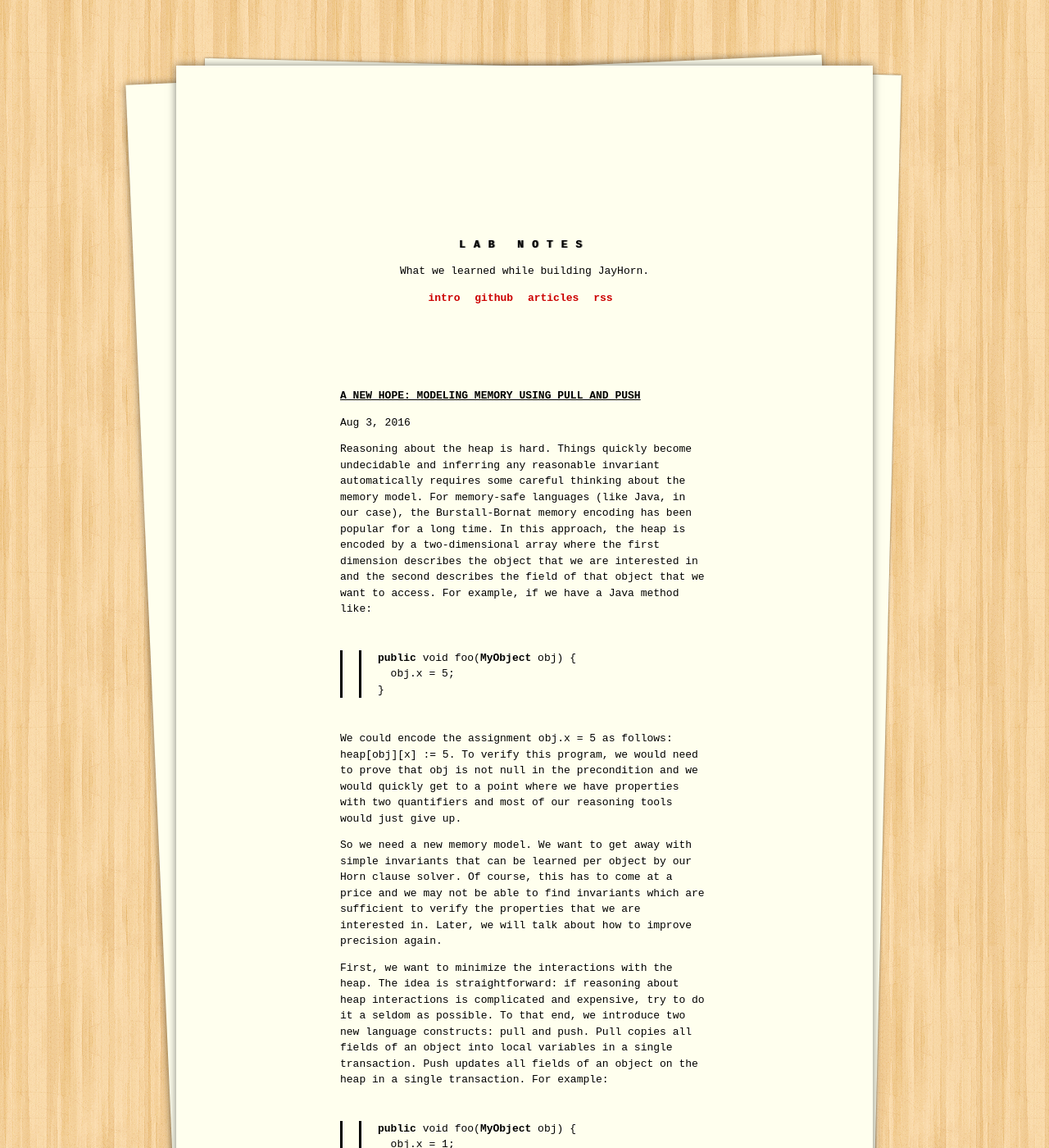
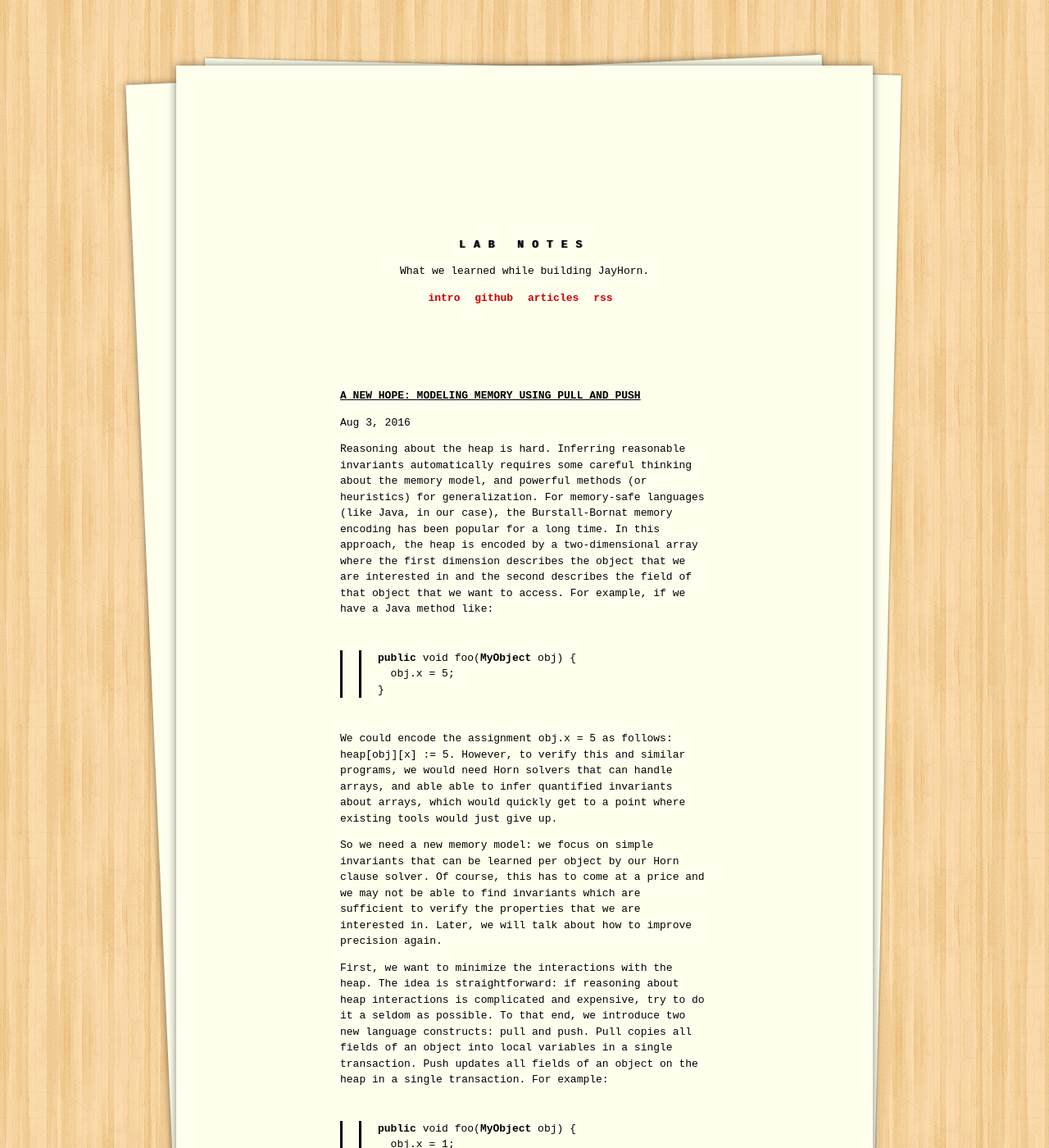
Before and after one commit to jayhorn/jayhorn, a Jekyll site: the page built from _posts/2016-08-03-pull-and-push.md, in a window 1280 px wide and 1400 px high. Shown: the whole window at 82% size. Built offline with Jekyll 4.4.1, drawn with Linux system fonts in a browser that asks for light colours.

Commit message:
fixed minor stuff

````diff
--- a/_posts/2016-08-03-pull-and-push.md
+++ b/_posts/2016-08-03-pull-and-push.md
@@ -5,7 +5,7 @@ date:   2016-08-03 00:01:00
 categories: jekyll
 ---
 
-Reasoning about the heap is hard. Things quickly become undecidable and inferring any reasonable invariant automatically requires some careful thinking about the memory model. For memory-safe languages (like Java, in our case), the Burstall-Bornat memory encoding has been popular for a long time. In this approach, the heap is encoded by a two-dimensional array where the first dimension describes the object that we are interested in and the second describes the field of that object that we want to access.
+Reasoning about the heap is hard. Inferring reasonable invariants automatically requires some careful thinking about the memory model, and powerful methods (or heuristics) for generalization. For memory-safe languages (like Java, in our case), the Burstall-Bornat memory encoding has been popular for a long time. In this approach, the heap is encoded by a two-dimensional array where the first dimension describes the object that we are interested in and the second describes the field of that object that we want to access.
 For example, if we have a Java method like:
 
 ```java
@@ -14,9 +14,9 @@ public void foo(MyObject obj) {
 }
 ```
 
-We could encode the assignment `obj.x = 5` as follows: `heap[obj][x] := 5`. To verify this program, we would need to prove that `obj` is not `null` in the precondition and we would quickly get to a point where we have properties with two quantifiers and most of our reasoning tools would just give up.
+We could encode the assignment `obj.x = 5` as follows: `heap[obj][x] := 5`. However, to verify this and similar programs, we would need Horn solvers that can handle arrays, and able able to infer quantified invariants about arrays, which would quickly get to a point where existing tools would just give up.
 
-So we need a new memory model. We want to get away with simple invariants that can be learned per object by our Horn clause solver. Of course, this has to come at a price and we may not be able to find invariants which are sufficient to verify the properties that we are interested in. Later, we will talk about how to improve precision again.
+So we need a new memory model: we focus on simple invariants that can be learned per object by our Horn clause solver. Of course, this has to come at a price and we may not be able to find invariants which are sufficient to verify the properties that we are interested in. Later, we will talk about how to improve precision again.
 
 First, we want to minimize the interactions with the heap. The idea is straightforward: if reasoning about heap interactions is complicated and expensive, try to do it a seldom as possible. To that end, we introduce two new language constructs: pull and push. Pull copies all fields of an object into local variables in a single transaction. Push updates all fields of an object on the heap in a single transaction. For example:
 
````
Also changed, not shown: _posts/2016-08-01-model-checking-java.md (+2 -2 lines).
